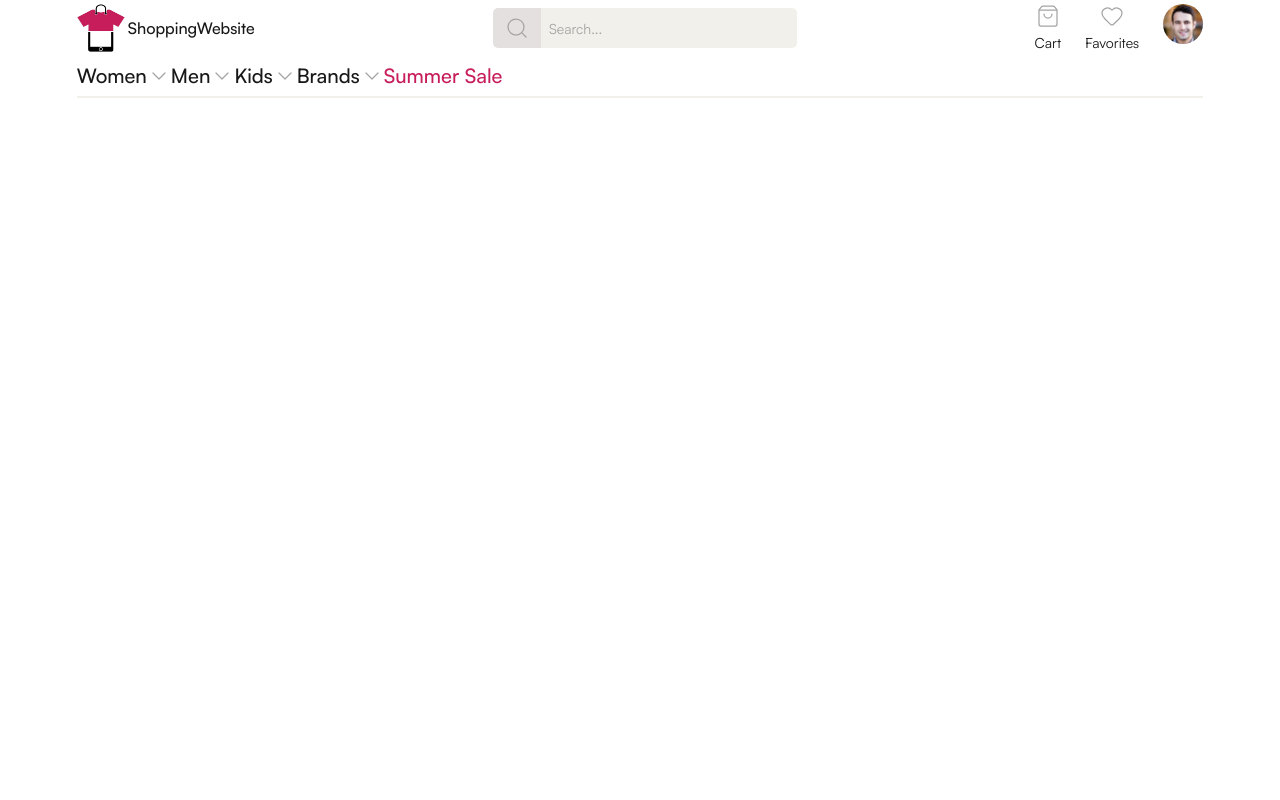
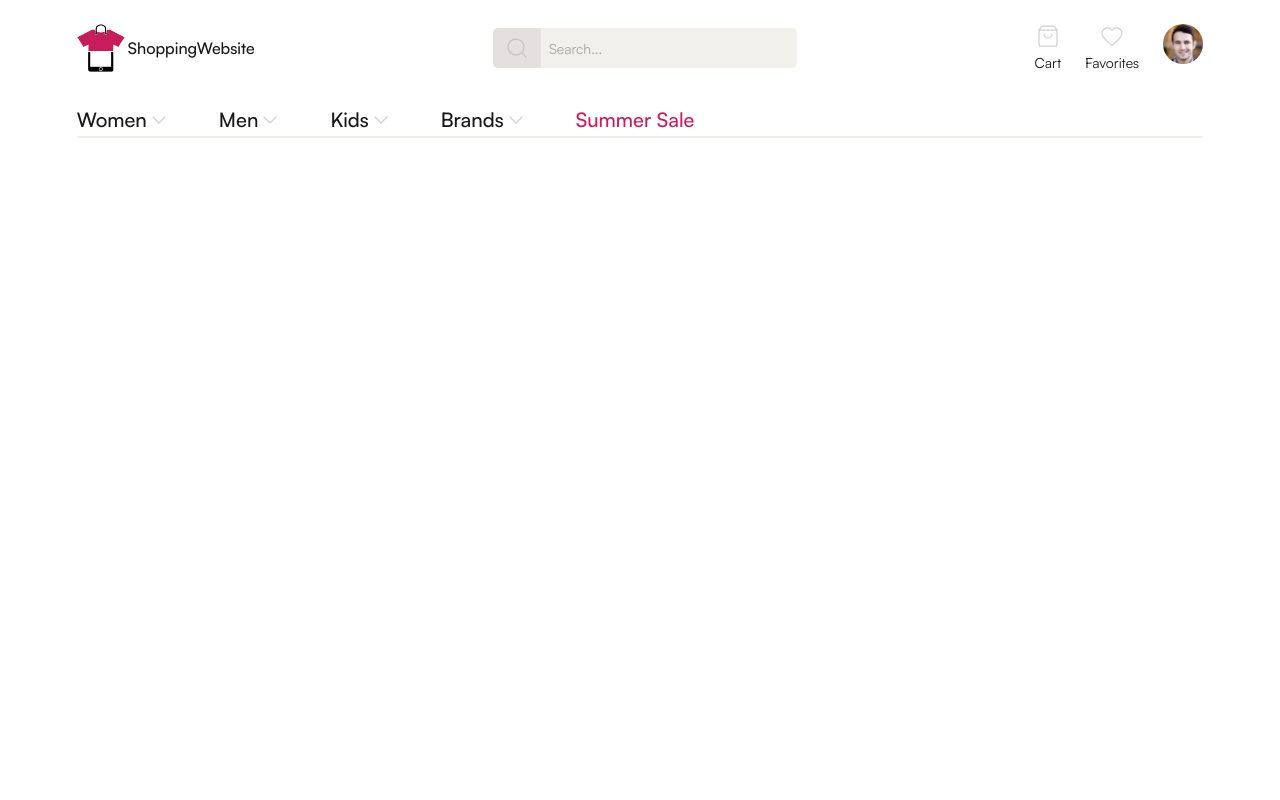
Before and after one commit to manaparvar/online-shop-project, a Next.js app: page / in a window 1280 px wide. Shown: the top 800 px of the page. Built offline with nearby package versions, Linux system fonts and the light colour scheme.

Commit message:
fix: fixed sizes problems due to size refactor

```diff
--- a/app/components/Atoms/text/text.tsx
+++ b/app/components/Atoms/text/text.tsx
@@ -26,6 +26,8 @@ export const Text = styled.span<TextProps>`
     }
       @media (min-width: ${theme.breakpoints.desktop}){
       font-size: ${styles.fontSize.desktop};
+      font-weight: ${styles.fontWeight};
+
 
     }
     `;
--- a/app/components/molecules/icon/component/icon.style.ts
+++ b/app/components/molecules/icon/component/icon.style.ts
@@ -1,39 +1,33 @@
 import styled from "styled-components";
 import { Text } from "@/app/components/Atoms/text/text";
-
-interface StyledIconProps {
-  sizeMobile?: number;
-  sizeTablet?: number;
-  sizeDesktop?: number;
-}
-
+import { theme } from "@/styles/theme";
+import { sizes } from "@/styles/sizes";
+import { textVariants } from "@/styles/variants";
 export const IconWrapper = styled.div`
   display: flex;
   flex-direction: column;
   align-items: center;
   color: ${({ theme }) => theme.colors.grey[300]};
 `;
-export const StyledIcon = styled.svg<StyledIconProps>`
-  width: ${({ sizeMobile = 16 }) => sizeMobile}px;
-  height: ${({ sizeMobile = 16 }) => sizeMobile}px;
+export const StyledIcon = styled.svg`
+  width: ${sizes.sm};
+  height: ${sizes.sm};
 
-  @media (min-width: 768px) {
-    width: ${({ sizeTablet = 20 }) => sizeTablet}px;
-    height: ${({ sizeTablet = 20 }) => sizeTablet}px;
+  @media (min-width: ${theme.breakpoints.tablet}) {
+    width: ${sizes.md};
+    height: ${sizes.md};
   }
 
-  @media (min-width: 1024px) {
-    width: ${({ sizeDesktop = 24 }) => sizeDesktop}px;
-    height: ${({ sizeDesktop = 24 }) => sizeDesktop}px;
-    &:hover {
-      opacity: 0.5;
-    }
+  @media (min-width: ${theme.breakpoints.desktop}) {
+    width: ${sizes.md};
+    height: $${sizes.md};
+    opacity: 0.5;
   }
 `;
 
 export const Label = styled(Text)`
   display: none;
-  @media (min-width: 1024px) {
+  @media (min-width: ${theme.breakpoints.desktop}) {
     display: block;
     margin-top: 4px;
     transition: all 1s ease;
--- a/app/components/molecules/icon/icon.tsx
+++ b/app/components/molecules/icon/icon.tsx
@@ -20,7 +20,7 @@ export default function Icon({ fontVariant, icon, label }: IconProps) {
     <IconWrapper>
       <StyledIcon as={SelectedIcon} strokeWidth={1.25} />
       {label && (
-        <Label variant={fontVariant} color="black">
+        <Label variant="caption" color="black">
           {label}
         </Label>
       )}
--- a/app/components/organisms/headerComponents/components/header.style.ts
+++ b/app/components/organisms/headerComponents/components/header.style.ts
@@ -1,4 +1,5 @@
 import styled from "styled-components";
+import { theme } from "@/styles/theme";
 import { sizes } from "@/styles/sizes";
 import HamburgerButton from "@/app/components/organisms/headerComponents/curtainMenu/navbar/mobileNavbar/hamburgerButton/hamburgerButton";
 
@@ -15,11 +16,11 @@ export const HeaderUpperLine = styled.div`
   align-items: center;
   display: flex;
   height: 56px;
-  @media (min-width: 376px) {
-    height: ${sizes["2.5xl"]}px;
+  @media (min-width: ${theme.breakpoints.tablet}) {
+    height: ${sizes["2.5xl"]};
   }
-  @media (min-width: 1024px) {
-    height: ${sizes["3xl"]}px;
+  @media (min-width: ${theme.breakpoints.desktop}) {
+    height: ${sizes["3xl"]};
   }
   justify-content: space-between;
 `;
@@ -27,18 +28,18 @@ export const MyHamburgerButton = styled(HamburgerButton)`
   z-index: 20;
 `;
 export const MobileMenuWrapper = styled.div`
-  @media (min-width: 1024px) {
+  @media (min-width: ${theme.breakpoints.desktop}) {
     display: none;
   }
 `;
 export const SearchBarWrapper = styled.div`
   display: none;
 
-  @media (min-width: 1024px) {
+  @media (min-width: ${theme.breakpoints.desktop}) {
     display: flex;
     flex: 3;
     justify-content: center;
-    margin: 0 24px;
+    margin: 0 ${sizes.md};
     max-width: 600px;
   }
 `;
@@ -46,34 +47,34 @@ export const RightSideWrapper = styled.div`
   align-items: center;
   display: flex;
   flex-direction: row;
-  gap: 8px;
-  @media (min-width: 376px) {
-    gap: 16px;
+  gap: ${sizes.xs};
+  @media (min-width: ${theme.breakpoints.tablet}) {
+    gap: ${sizes.sm};
   }
-  @media (min-width: 1024px) {
-    gap: 24px;
+  @media (min-width: ${theme.breakpoints.desktop}) {
+    gap: ${sizes.md};
   }
   justify-content: center;
 `;
 export const IconWrapper = styled.div`
   display: flex;
   flex-direction: row;
-  gap: 8px;
-  @media (min-width: 376px) {
+  gap: ${sizes.xs};
+  @media (min-width: ${theme.breakpoints.tablet}) {
     gap: 16px;
   }
-  @media (min-width: 1024px) {
+  @media (min-width: ${theme.breakpoints.desktop}) {
     gap: 24px;
   }
 `;
 
 export const HeaderDownerPart = styled.div`
   display: none;
-  @media (min-width: 1024px) {
+  @media (min-width: ${theme.breakpoints.desktop}) {
     align-items: center;
     display: flex;
     flex-direction: row;
-    height: 40px;
+    height: ${sizes.xlg};
   }
 `;
 export const DividerWrapper = styled.div`
--- a/app/components/organisms/headerComponents/curtainMenu/navbar/mobileNavbar/component/components/components/subList.style.ts
+++ b/app/components/organisms/headerComponents/curtainMenu/navbar/mobileNavbar/component/components/components/subList.style.ts
@@ -1,16 +1,18 @@
 import { sizes } from "@/styles/sizes";
 import styled from "styled-components";
+import { theme } from "@/styles/theme";
 
 export const SublistWrapper = styled.ul`
   display: flex;
   flex-direction: column;
   padding: 16px 0 8px 8px;
-  gap: ${sizes.xs}px;
+  gap: ${sizes.xs};
   background-color: ${({ theme }) => theme.colors.grey[50]};
-  @media (min-width: 1024px) {
-    gap: ${sizes.sm}px;
+  @media (min-width: ${theme.breakpoints.desktop}) {
+    gap: ${sizes.sm};
     padding: 16px 0 16px 16px;
-    width: ${sizes["5xl"]}px;
+    width: ${sizes["5xl"]};
     box-shadow: 5px 5px 8px 1px rgba(0, 0, 0, 0.1);
+    border-radius: 0 0 5px 5px;
   }
 `;
--- a/app/components/organisms/headerComponents/curtainMenu/navbar/mobileNavbar/component/components/navList.style.ts
+++ b/app/components/organisms/headerComponents/curtainMenu/navbar/mobileNavbar/component/components/navList.style.ts
@@ -1,17 +1,18 @@
 import styled from "styled-components";
 import { sizes } from "@/styles/sizes";
+import { theme } from "@/styles/theme";
 
 export const NavbarList = styled.ul`
   display: flex;
   flex-direction: column;
-  gap: ${sizes.xs}px;
+  gap: ${sizes.xs};
   height: fit-content;
   width: 100%;
-  @media (min-width: 376px) {
-    gap: ${sizes.sm}px;
+  @media (min-width: ${theme.breakpoints.tablet}) {
+    gap: ${sizes.sm};
   }
-  @media (min-width: 1024px) {
+  @media (min-width: ${theme.breakpoints.desktop}) {
     flex-direction: row;
-    gap: ${sizes.xl}px;
+    gap: ${sizes.xl};
   }
 `;
--- a/app/components/organisms/headerComponents/curtainMenu/navbar/mobileNavbar/hamburgerButton/component/hamburgerButton.style.ts
+++ b/app/components/organisms/headerComponents/curtainMenu/navbar/mobileNavbar/hamburgerButton/component/hamburgerButton.style.ts
@@ -1,20 +1,17 @@
 import styled from "styled-components";
-import { theme } from "@/styles/theme";
-import { sizes, SizeKey } from "@/styles/sizes";
+import { sizes } from "@/styles/sizes";
 
 export const HamburgerWrapper = styled.button<{
-  size: SizeKey;
   $isOpen: boolean;
 }>`
-  height: ${({ size }) => (size ? sizes[size] : sizes.lg)};
-  width: ${({ size }) => (size ? sizes[size] : sizes.lg)};
+  height: ${sizes.lg};
+  width: ${sizes.lg};
   z-index: 20;
 `;
 export const HamburgerUpperLine = styled.span<{
   $isOpen: boolean;
-  color?: string;
 }>`
-  background-color: ${({ color }) => color ?? theme.colors.black};
+  background-color: ${({ theme }) => theme.colors.black};
   border-radius: 3px;
   display: block;
   height: 3px;
@@ -22,25 +19,23 @@ export const HamburgerUpperLine = styled.span<{
   transform-origin: top left;
   transform: ${({ $isOpen }) => ($isOpen ? "rotate(45deg)" : "rotate(0)")};
   transition: 0.4s;
-  width: 24px;
+  width: ${sizes.md};
 `;
 export const HamburgerMiddleLine = styled.span<{
   $isOpen: boolean;
-  color?: string;
 }>`
-  background-color: ${({ color }) => color ?? theme.colors.black};
+  background-color: ${({ theme }) => theme.colors.black};
   border-radius: 3px;
   display: block;
   height: 3px;
   margin: 5px 0;
   opacity: ${({ $isOpen }) => ($isOpen ? "0" : "1")};
-  width: 24px;
+  width: ${sizes.md};
 `;
 export const HamburgerDownerLine = styled.span<{
   $isOpen: boolean;
-  color?: string;
 }>`
-  background-color: ${({ color }) => color ?? theme.colors.black};
+  background-color: ${({ theme }) => theme.colors.black};
   border-radius: 3px;
   display: block;
   height: 3px;
@@ -48,5 +43,5 @@ export const HamburgerDownerLine = styled.span<{
   transform-origin: bottom left;
   transform: ${({ $isOpen }) => ($isOpen ? "rotate(-45deg)" : "rotate(0)")};
   transition: 0.4s;
-  width: 24px;
+  width: ${sizes.md};
 `;
--- a/app/components/organisms/headerComponents/curtainMenu/navbar/mobileNavbar/hamburgerButton/hamburgerButton.tsx
+++ b/app/components/organisms/headerComponents/curtainMenu/navbar/mobileNavbar/hamburgerButton/hamburgerButton.tsx
@@ -6,18 +6,14 @@ import {
   HamburgerMiddleLine,
   HamburgerDownerLine,
 } from "./component/hamburgerButton.style";
-import { SizeKey } from "@/styles/sizes";
 
 type props = {
-  size: SizeKey;
   isOpen: boolean;
   onToggle: () => void;
 };
-export default function HamburgerButton({ isOpen, onToggle, size }: props) {
-  // const [isOpen, setIsOpen] = useState(false);
-
+export default function HamburgerButton({ isOpen, onToggle }: props) {
   return (
-    <HamburgerWrapper size={size} $isOpen={isOpen} onClick={onToggle}>
+    <HamburgerWrapper $isOpen={isOpen} onClick={onToggle}>
       <HamburgerUpperLine $isOpen={isOpen}></HamburgerUpperLine>
       <HamburgerMiddleLine $isOpen={isOpen}></HamburgerMiddleLine>
       <HamburgerDownerLine $isOpen={isOpen}></HamburgerDownerLine>
--- a/app/components/organisms/headerComponents/curtainMenu/navbar/navbar.style.ts
+++ b/app/components/organisms/headerComponents/curtainMenu/navbar/navbar.style.ts
@@ -1,15 +1,16 @@
 import styled from "styled-components";
+import { theme } from "@/styles/theme";
 import { sizes } from "@/styles/sizes";
 
 export const NavbarWrapper = styled.nav`
   display: flex;
   flex-direction: column;
-  gap: ${sizes.sm}px;
-  @media (min-width: 376px) {
-    padding-top: ${sizes.lg}px;
+  gap: ${sizes.sm};
+  @media (min-width: ${theme.breakpoints.tablet}) {
+    padding-top: ${sizes.lg};
   }
-  @media (min-width: 1024px) {
+  @media (min-width: ${theme.breakpoints.desktop}) {
     flex-direction: row;
-    padding-top: ${sizes.xs}px;
+    padding-top: ${sizes.xs};
   }
 `;
--- a/styles/theme.ts
+++ b/styles/theme.ts
@@ -1,7 +1,7 @@
 export const theme = {
   colors: {
     grey: {
-      50: "rgb(245, 243, 237)",
+      50: "rgb(248, 247, 245)",
       100: "rgb(242, 240, 234)",
       200: "rgb(229, 224, 224)",
       300: "rgb(164, 164, 164)",
@@ -19,7 +19,7 @@ export const theme = {
     yellow: "rgba(237, 207, 93, 1)",
   },
   breakpoints: {
-    mobile: "0px",
+    mobile: "320px",
     tablet: "376px",
     desktop: "1024px",
   },
```
Also changed, not shown: app/components/organisms/headerComponents/curtainMenu/navbar/mobileNavbar/component/navItem.style.tsx (+3 -4 lines).
